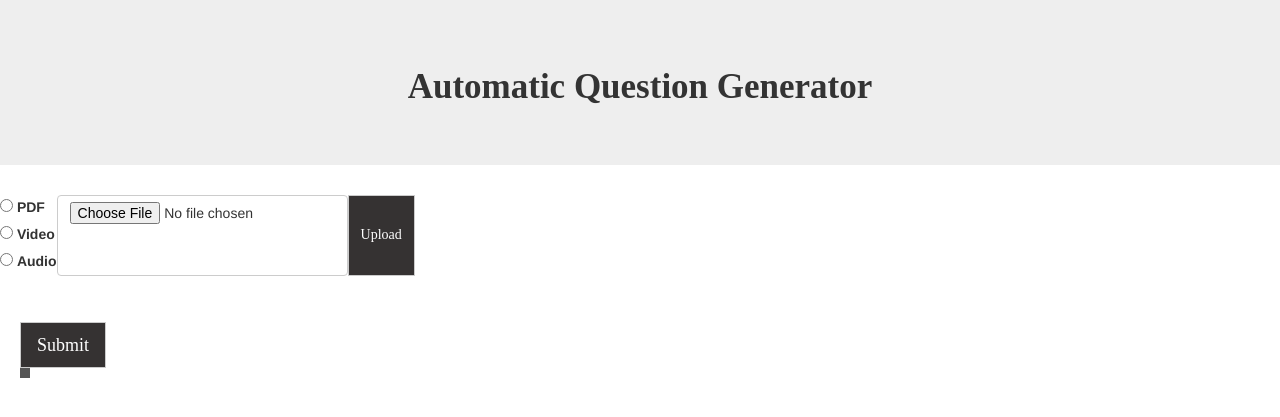
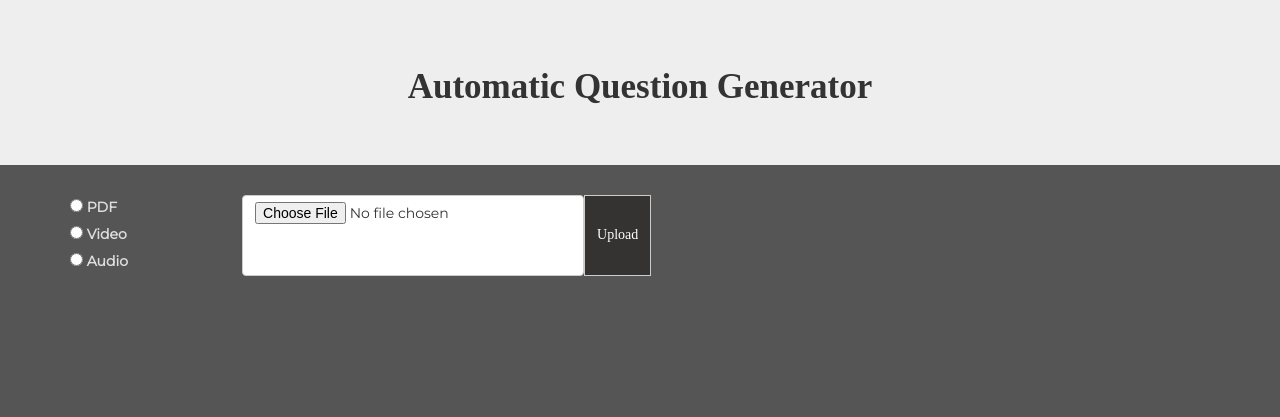
Before and after one commit to elvisdsz/QuestionGeneration, a Flask app: page /mcq in a window 1280 px wide. Shown: the top 417 px of the page. Run offline with Flask 2, Linux system fonts and the light colour scheme; parts of the project's set-up code (start-up, migrations or seed data) failed here and were passed over; some libraries are stand-ins or nearby versions.

Commit message:
workign ui except eval

```diff
--- a/app_new.py
+++ b/app_new.py
@@ -142,7 +142,7 @@ def get_embedding(doc):
     bert_tokenizer = BertTokenizer.from_pretrained('bert-base-uncased')
     bert_model = BertModel.from_pretrained("bert-base-uncased")
 
-    tokens = bert_tokenizer.tokenize(txt)
+    tokens = bert_tokenizer.tokenize(doc)
     token_idx = bert_tokenizer.convert_tokens_to_ids(tokens)
     segment_ids = [1] * len(tokens)
 
@@ -254,7 +254,7 @@ def generate_distractors(originalword):
     distractors.insert(0,originalword)
     # print (distractors)
     answer_embedd, distractor_embedds = get_answer_and_distractor_embeddings(originalword,distractors)
-    final_distractors = mmr(answer_embedd,distractor_embedds, distractors,5, 0.5)
+    final_distractors = mmr(answer_embedd,distractor_embedds, distractors,5, 0.6)
     filtered_distractors = []
     for dist in final_distractors:
         filtered_distractors.append (dist[0])
--- a/templates/mcq.html
+++ b/templates/mcq.html
@@ -11,16 +11,17 @@
 <style>
 	@import url('https://fonts.googleapis.com/css2?family=Montserrat&display=swap');
 
-	.container {
+    body {
+        background-color: #555;
+    }
+
+	.container-fluid {
 		background-color: #555;
 		color: #ddd;
-		display: table-cell;
-		padding: 20px;
 		font-family: 'Montserrat', sans-serif;
-		max-width: 700px;
 	}
 
-	.container>p {
+	.container-fluid>p {
 		font-size: 32px;
 	}
 
@@ -111,6 +112,7 @@
 			//document.getElementById("result").innerHTML = "";
 			//var pred = document.querySelector('#demo').value;
 			var pred = JSON.parse('{{ mcq | tojson }}')
+            pred = pred.replace(/""/g, '"');
 			console.log(pred, pred.length)
 			var arr = [], selected = [], correctName = [], correctValue = [];
 
@@ -170,9 +172,11 @@
         <h1 style="font-size: 35px;
         font-family: serif;"><b>Automatic Question Generator</b></h1>
     </div>
-    <div>
+
+    {% if mcq is none %}
+    <div class="container container-fluid">
         <form action = "/mcq" method = "post" enctype="multipart/form-data" style="display:flex">
-            <div>
+            <div style="padding: 0 10% 0 0;">
                 <input type="radio" id="pdf" name="filetype" value="pdf">
                 <label for="pdf">PDF</label><br>
                 <input type="radio" id="video" name="filetype" value="video">
@@ -184,15 +188,17 @@
             <input type = "submit" class="btn btn-default btn-md" style="border-radius: 0px;background-color: #353232;color: white;font-family: auto;" value="Upload">
        </form>
     </div>
+    {% endif %}
 
     {%if mcq %}
-    <div style="padding:20px">
-        <div class="container">
+    <div>
+        <div class="container container-fluid" style="padding:0 10%">
+            <p>Generated {{mcq|length}} questions from source</p>
+            <hr/>
             {% set count = namespace(value=0) %}
             {% for record in mcq %}
-            <br><br>
+            <br>
             <div class="question ml-sm-5 pl-sm-5 pt-2">
-
                 <div>
                     <div class="py-2 h5"><b id="question{{count.value}}">Q. {{ record[0] }}</b></div>
                     {% for op in record[2] %}
@@ -201,18 +207,13 @@
                         <span class="checkmark"></span>
                     </label>
                     {% endfor %}
-
                 </div>
-
             </div>
+            <hr />
             {% set count.value = count.value + 1 %}
             {% endfor %}
-        </div>
-    </div>
-    {% endif %}
 
-    <input type="text" id="demo" value="{{mcq|tojson}}" style="visibility: hidden;" />
-
+            <hr/>
             <div style="padding: 20px;">
                 <input type="submit" class="btn btn-default btn-lg"
                     style="border-radius: 0px;background-color: #353232;color: white;font-family: auto;" value="Submit"
@@ -222,15 +223,12 @@
 
             </div>
 
+        </div>
+    </div>
+
+    <input type="text" id="demo" value='{{mcq|tojson}}' style="visibility: hidden;" />
 
 
-    {%if name %}
-        <p>File Uploaded successfully!</p>
     {% endif %}
-    <div>
-        {%if mcq %}
-            {{ mcq }}
-        {% endif %}
-    </div>
 </body>
 </html>
```
Lines whose indentation alone changed are shown as unchanged.
